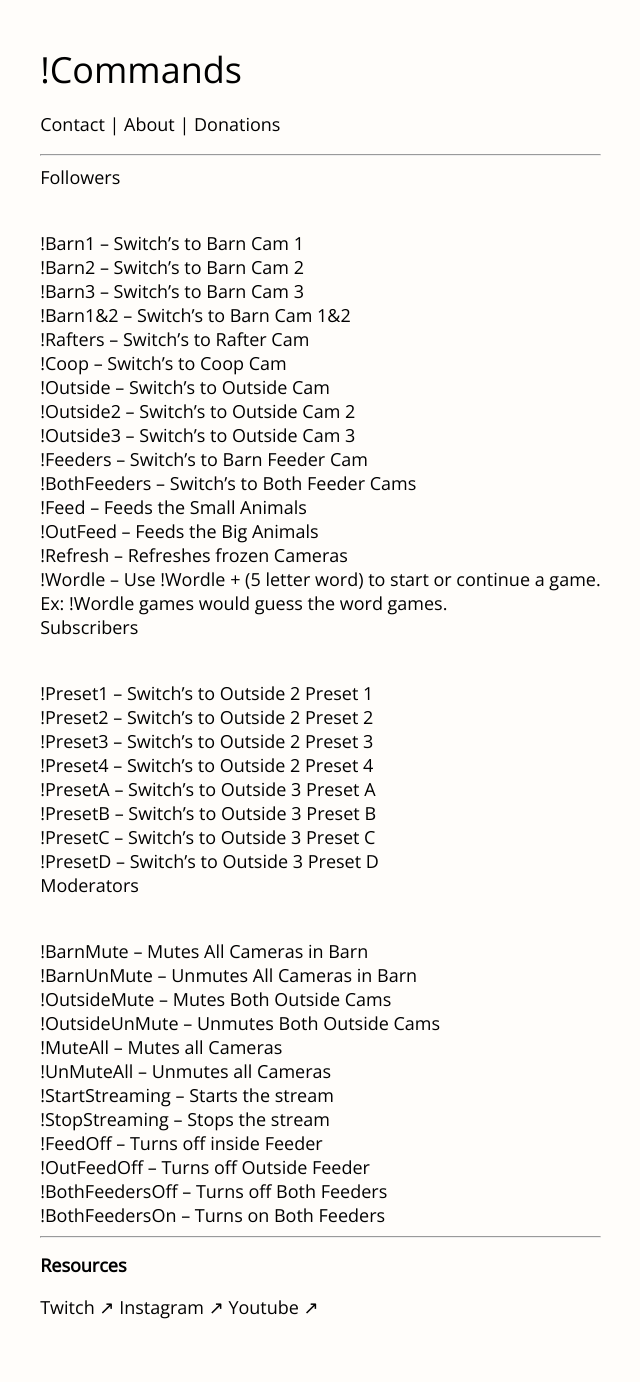
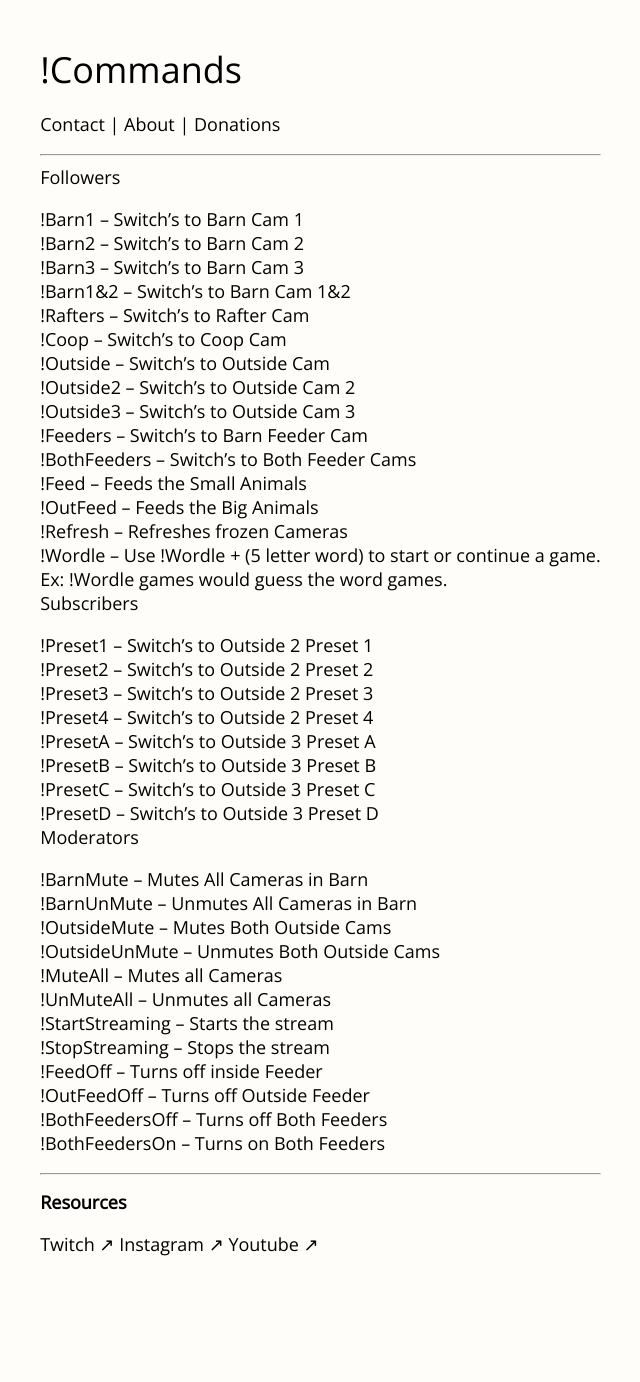
Before and after one commit to MNFarmHub/mnfarmhub.github.io, a Jekyll site: the page built from commands.html, in a window 1280 px wide. Shown: the whole page, without its empty margins (11-651 px from the left). Built offline with Jekyll 4.4.1, drawn with Linux system fonts in a browser that asks for light colours; after the commit the page ends 1319 px from its top, so only the background shows below that.

Commit message:
Update commands.html

```diff
--- a/commands.html
+++ b/commands.html
@@ -17,8 +17,7 @@ title: "!Commands"
 <hr>
 <code>
 Followers<br>
-</p>
-<br>
+<p>
 !Barn1 – Switch’s to Barn Cam 1<br>
 !Barn2 – Switch’s to Barn Cam 2<br>
 !Barn3 – Switch’s to Barn Cam 3<br>
@@ -36,8 +35,7 @@ Followers<br>
 !Wordle – Use !Wordle + (5 letter word) to start or continue a game.<br>
 Ex: !Wordle games would guess the word games.<br>
 Subscribers<br>
-</p>
-<br>
+<p>
 !Preset1 – Switch’s to Outside 2 Preset 1<br>
 !Preset2 – Switch’s to Outside 2 Preset 2<br>
 !Preset3 – Switch’s to Outside 2 Preset 3<br>
@@ -47,8 +45,7 @@ Subscribers<br>
 !PresetC – Switch’s to Outside 3 Preset C<br>
 !PresetD – Switch’s to Outside 3 Preset D<br>
 Moderators<br>
-</p>
-<br>
+<p>
 !BarnMute – Mutes All Cameras in Barn<br>
 !BarnUnMute – Unmutes All Cameras in Barn<br>
 !OutsideMute – Mutes Both Outside Cams<br>
```
